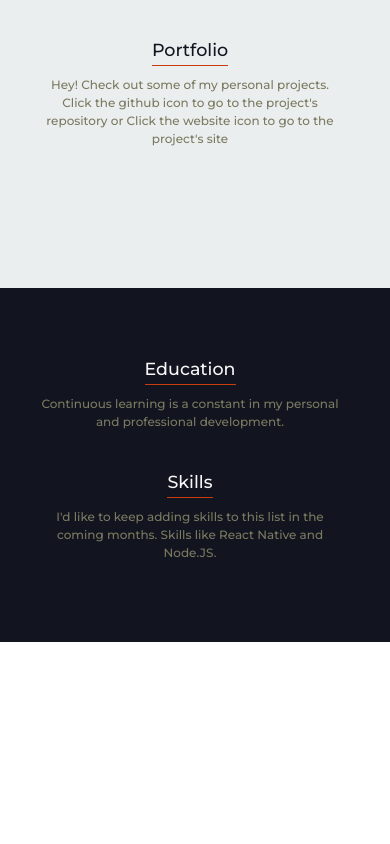
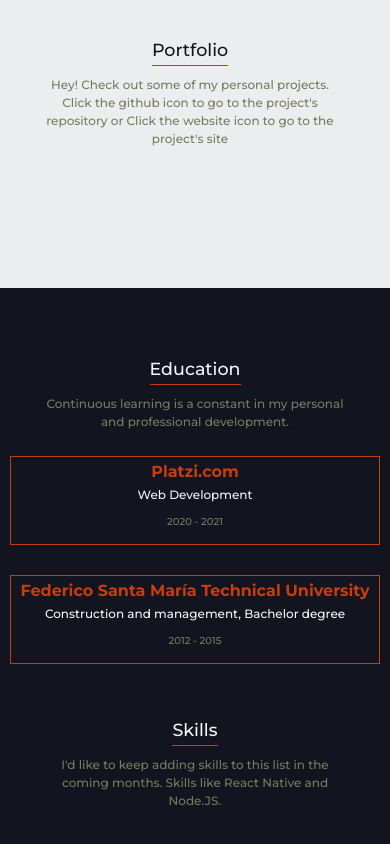
Before and after one commit to darubiomunoz/darubiomunoz.github.io, a React (Create React App) app: page / in a window 390 px wide. Shown: the part 1712-2556 px from the top of the page. Before the commit the page ends 2354 px from the top, so only its background shows below. Built offline with nearby package versions, Linux system fonts and the light colour scheme; no server answers.

Commit message:
education mobile

```diff
--- a/src/components/Header.js
+++ b/src/components/Header.js
@@ -1,35 +1,35 @@
-import React, { useState, useEffect, useRef } from 'react';
-import './styles/Header.css';
+import React, { useState, useEffect, useRef } from "react";
+import "./styles/Header.css";
 
-import Logo from '../assets/images/logo.svg';
-import LogoClicked from '../assets/images/logo-clicked.svg';
-import HamburgerIcon from '../assets/icons/hamburger-icon.svg';
-import CloseIcon from '../assets/icons/close-icon.svg';
+import Logo from "../assets/images/logo.svg";
+import LogoClicked from "../assets/images/logo-clicked.svg";
+import HamburgerIcon from "../assets/icons/hamburger-icon.svg";
+import CloseIcon from "../assets/icons/close-icon.svg";
 
 const ComponentLogic = () => {
-    const [ clicked, setClicked ] = useState(false);
+  const [clicked, setClicked] = useState(false);
   let reference = useRef(null);
   const screen = window.screen.width;
 
   const handleClick = () => {
-        if(!clicked) setClicked(true);
+    if (!clicked) setClicked(true);
     else setClicked(false);
-    }
+  };
 
   useEffect(() => {
-        const handleClickOutside = event => {
-            if(!reference.current.contains(event.target)) setClicked(false);
-        }
+    const handleClickOutside = (event) => {
+      if (!reference.current.contains(event.target)) setClicked(false);
+    };
 
-        document.addEventListener('mousedown', handleClickOutside);
+    document.addEventListener("mousedown", handleClickOutside);
 
     return () => {
-            document.removeEventListener('mousedown', handleClickOutside);
-        }
-    }, [])
+      document.removeEventListener("mousedown", handleClickOutside);
+    };
+  }, []);
 
-    return { handleClick, clicked, reference, screen }
-}
+  return { handleClick, clicked, reference, screen };
+};
 
 const Header = () => {
   const { handleClick, clicked, reference, screen } = ComponentLogic();
@@ -38,34 +38,75 @@ const Header = () => {
     <nav className="navbar navbar-expand-lg position-sticky top-0 start-0 end-100">
       <div className="container-fluid d-flex justify-content-between align-items-center">
         <a className="navbar-brand" href="/">
-                    <img className="navbar__logo" src={clicked ? LogoClicked : Logo} loading="lazy" alt="Diego Rubio website's Logo" />
+          <img
+            className="navbar__logo"
+            src={clicked ? LogoClicked : Logo}
+            loading="lazy"
+            alt="Diego Rubio website's Logo"
+          />
         </a>
-                <button className="navbar-toggler" type="button" data-bs-toggle="collapse" data-bs-target="#navbarNav" aria-controls="navbarNav" aria-expanded="false" aria-label="Toggle navigation" onClick={() => handleClick()}>
-                    <img className="navbar__menuicon" src={HamburgerIcon} loading="lazy" alt="Press to show the website pages" />
+        <button
+          className="navbar-toggler"
+          type="button"
+          data-bs-toggle="collapse"
+          data-bs-target="#navbarNav"
+          aria-controls="navbarNav"
+          aria-expanded="false"
+          aria-label="Toggle navigation"
+          onClick={() => handleClick()}
+        >
+          <img
+            className="navbar__menuicon"
+            src={HamburgerIcon}
+            loading="lazy"
+            alt="Press to show the website pages"
+          />
         </button>
-                <div id="navbarNav" className={`navbar__menutab collapse navbar-collapse ${screen >= 992 ? '' : 'position-absolute d-flex flex-column'} ${screen >= 992 ? '' : clicked ? '' : 'invisible'}`} ref={reference}>
-                    <img className={`navbar__closeicon ${screen >= 992 ? 'invisible' : ''}`} src={CloseIcon} loading="lazy" alt="Press to hide the website pages" onClick={() => handleClick()} />
+        <div
+          id="navbarNav"
+          className={`navbar__menutab collapse navbar-collapse ${
+            screen >= 992 ? "" : "position-absolute d-flex flex-column"
+          } ${screen >= 992 ? "" : clicked ? "" : "invisible"}`}
+          ref={reference}
+        >
+          <img
+            className={`navbar__closeicon ${screen >= 992 ? "invisible" : ""}`}
+            src={CloseIcon}
+            loading="lazy"
+            alt="Press to hide the website pages"
+            onClick={() => handleClick()}
+          />
           <ul className="navbar-nav">
             <li className="nav-item">
-                            <a className="nav-link active" aria-current="page" href="/">Home</a>
+              <a className="nav-link active" aria-current="page" href="/">
+                Home
+              </a>
             </li>
             <li className="nav-item">
-                            <a className="nav-link" href="#aboutme">About Me</a>
+              <a className="nav-link" href="#aboutme">
+                About Me
+              </a>
             </li>
             <li className="nav-item">
-                            <a className="nav-link" href="#portfolio">Portfolio</a>
+              <a className="nav-link" href="#portfolio">
+                Portfolio
+              </a>
             </li>
             <li className="nav-item">
-                            <a className="nav-link" href="#education&skills">Education & Skills</a>
+              <a className="nav-link" href="#educationskills">
+                Education & Skills
+              </a>
             </li>
             <li className="nav-item">
-                            <a className="nav-link" href="#contact">Contact</a>
+              <a className="nav-link" href="#contact">
+                Contact
+              </a>
             </li>
           </ul>
         </div>
       </div>
     </nav>
   );
-}
+};
 
 export default Header;
--- a/src/pages/EducationSkills.js
+++ b/src/pages/EducationSkills.js
@@ -4,18 +4,40 @@ import "./styles/EducationSkills.css";
 const EducationSkills = () => {
   return (
     <div id="educationskills" className="educationskills">
+      <section className="educationskills__container">
         <h3 className="educationskills__title" tabIndex="0">
           Education
         </h3>
         <p className="educationskills__subtitle mt-3" tabIndex="0">
-        Continuous learning is a constant in my personal and professional development.
+          Continuous learning is a constant in my personal and professional
+          development.
         </p>
+        <ul className="educationskills__unorderedlist">
+          <li className="educationskills__listitem">
+            <h4 className="educationskills__institution">Platzi.com</h4>
+            <p className="educationskills__career">Web Development</p>
+            <p className="educationskills__date">2020 - 2021</p>
+          </li>
+          <li className="educationskills__listitem">
+            <h4 className="educationskills__institution">
+              Federico Santa María Technical University
+            </h4>
+            <p className="educationskills__career">
+              Construction and management, Bachelor degree
+            </p>
+            <p className="educationskills__date">2012 - 2015</p>
+          </li>
+        </ul>
+      </section>
+      <section className="educationskills__container">
         <h3 className="educationskills__title mt-5" tabIndex="0">
           Skills
         </h3>
         <p className="educationskills__subtitle mt-3" tabIndex="0">
-        I'd like to keep adding skills to this list in the coming months. Skills like React Native and Node.JS.
+          I'd like to keep adding skills to this list in the coming months.
+          Skills like React Native and Node.JS.
         </p>
+      </section>
     </div>
   );
 };
--- a/src/pages/styles/EducationSkills.css
+++ b/src/pages/styles/EducationSkills.css
@@ -1,12 +1,15 @@
 .educationskills {
+  padding: 7rem 1rem;
+  background-color: var(--color-option1);
+}
+
+.educationskills__container {
   width: 100%;
   height: 100%;
-  padding: 7rem 2rem 7rem 1rem;
   display: flex;
   flex-direction: column;
   align-items: center;
   justify-content: center;
-  background-color: var(--color-option1);
 }
 
 .educationskills__title {
@@ -21,6 +24,46 @@
   line-height: 1.8rem;
   text-align: center;
   font-size: var(--font-size-regular);
+  font-weight: var(--font-weight-normal);
+  color: var(--color-option3);
+}
+
+.educationskills__unorderedlist {
+  width: 100%;
+  height: 100%;
+  display: flex;
+  flex-direction: column;
+  align-items: center;
+  justify-content: center;
+}
+
+.educationskills__listitem {
+  width: 100%;
+  height: 100%;
+  margin: 1.5rem 0;
+  padding: .5rem;
+  display: flex;
+  flex-direction: column;
+  align-items: center;
+  justify-content: center;
+  text-align: center;
+  border: 1px solid var(--color-option4);
+}
+
+.educationskills__institution {
+  font-size: var(--font-size-normal);
+  font-weight: var(--font-weight-bold);
+  color: var(--color-option4);
+}
+
+.educationskills__career {
+  font-size: var(--font-size-regular);
+  font-weight: var(--font-weight-normal);
+  color: var(--color-option2);
+}
+
+.educationskills__date {
+  font-size: var(--font-size-small);
   font-weight: var(--font-weight-normal);
   color: var(--color-option3);
 }
```
Lines whose indentation alone changed are shown as unchanged.
